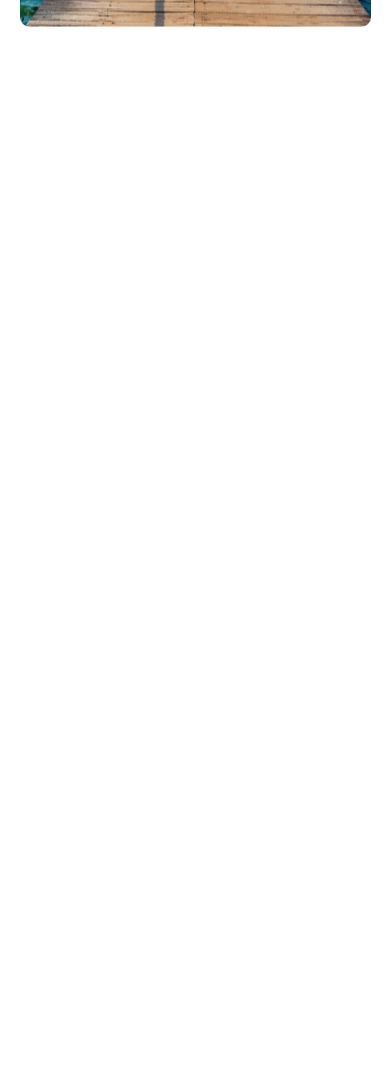
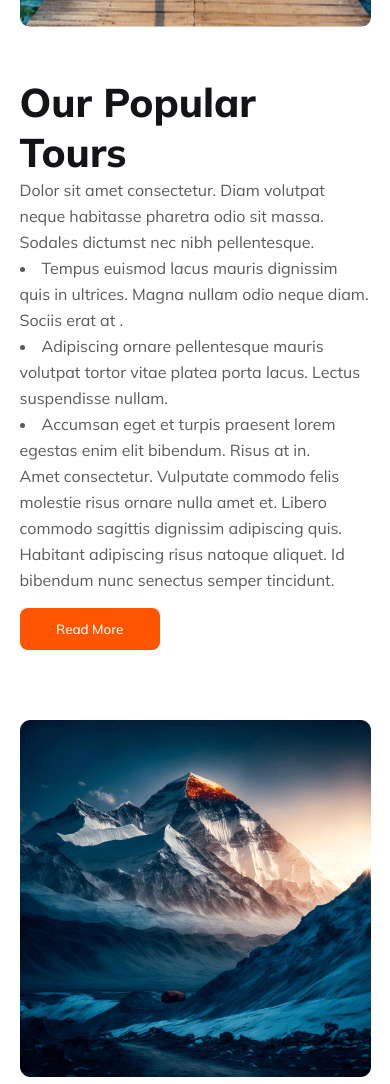
Before and after one commit to anikmondol/Explore-Travel, a plain HTML site: page index.html in a window 390 px wide. Shown: the part 596-1680 px from the top of the page. Before the commit the page ends 844 px from the top, so only its background shows below. Drawn offline with Linux system fonts and the light colour scheme.

Commit message:
Popular Tours section full complate with mobile and tablet device

```diff
--- a/index.html
+++ b/index.html
@@ -49,7 +49,10 @@
 
     <!-- main -->
     <main class="max-content">
-        <div class="banner">
+
+        <!-- banner section -->
+
+        <section class="banner">
             <div class="banner-content">
                 <h1 class="banner-title">
                     Explore Your Travel
@@ -63,7 +66,25 @@
                     <button>Find Now <i class="fa-solid fa-chevron-down"></i></button>
                 </div>
             </div>
-        </div>
+        </section>
+
+        <!--  Popular Tours  -->
+
+        <section class="popular-tours-container">
+            <div class="popular-tours-text-content">
+                <h2 class="section-title">Our Popular Tours</h2>
+                <p>Dolor sit amet consectetur. Diam volutpat neque habitasse pharetra odio sit massa. Sodales dictumst nec nibh pellentesque.</p>
+                <li>Tempus euismod lacus mauris dignissim quis in ultrices. Magna nullam odio neque diam. Sociis erat at .</li>
+                <li>Adipiscing ornare pellentesque mauris volutpat tortor vitae platea porta lacus. Lectus suspendisse nullam.</li>
+                <li> Accumsan eget et turpis praesent lorem egestas enim elit bibendum. Risus at in.</li>
+                <p>Amet consectetur. Vulputate commodo felis molestie risus
+                    ornare nulla amet et. Libero commodo sagittis dignissim adipiscing quis. Habitant adipiscing risus natoque aliquet. Id bibendum nunc senectus semper tincidunt. </p>
+                    <button class="btn-common mb-btn">Read More</button>
+            </div>
+            <div class="popular-tours-img">
+                <img src="./Images/Rectangle-4.png" alt="">
+            </div>
+        </section>
 
     </main>
 
--- a/styles/index.css
+++ b/styles/index.css
@@ -19,7 +19,28 @@
     display: none;
 }
 
+.btn-common {
+    width: 20%;
+    border-radius: 8px;
+    background: #FF5400;
+    border: none;
+    color: white;
+    padding: 0.8rem;
+    font-weight: 500;
+}
 
+.section-title {
+    color: #131318;
+    font-family: Mulish;
+    font-size: 40px;
+    font-weight: 800;
+}
+
+p, li {
+    color: #5A5A5D;
+    line-height: 26px;
+    /* 162.5% */
+}
 
 /* nav */
 
@@ -53,6 +74,7 @@
 
 .nav-anchor a {
     text-decoration: none;
+    font-weight: 600;
 }
 
 .nav-anchor a:hover {
@@ -91,14 +113,14 @@
 
 }
 
-.banner-button-container{
+.banner-button-container {
     background-color: #ffffff67;
     padding: 10px;
     margin-top: 15px;
     border-radius: 5px;
 }
 
-.banner-button-container button{
+.banner-button-container button {
     padding: 15px;
     border-radius: 10px;
     outline: none;
@@ -108,7 +130,23 @@
     cursor: pointer;
 }
 
-.banner-button-container button:hover{
+.banner-button-container button:hover {
     background-color: #FF5400;
     color: white;
 }
+
+
+/* popular-tours-container */
+
+.popular-tours-container {
+    display: flex;
+    justify-content: space-between;
+    gap: 70px;
+    margin-bottom: 50px;
+}
+
+.popular-tours-text-content {
+    display: flex;
+    flex-direction: column;
+    justify-content: space-between;
+}
--- a/styles/resposive.css
+++ b/styles/resposive.css
@@ -27,9 +27,22 @@
         margin: 0 auto;
         margin-top: 10px;
     }
+    .popular-tours-container{
+        flex-direction: column;
+    }
+    .popular-tours-img img{
+        width: 100%;
+    }
+    .mb-btn{
+        width: 40%;
+        margin-top: 15px;
+    }
 }
 
 @media screen and (min-width: 576px) and (max-width: 992px) {
+    .max-content {
+        width: 90%;
+    }
     .nav-container{
         flex-direction: column;
         gap: 20px;
@@ -47,4 +60,11 @@
         margin-top: 15px;
 
     }
+    .popular-tours-container{
+        flex-direction: column;
+    }
+    .popular-tours-img img{
+        width: 100%;
+    }
+
 }
```
